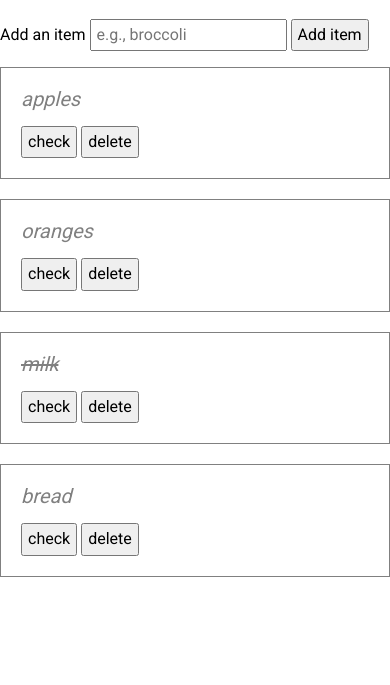
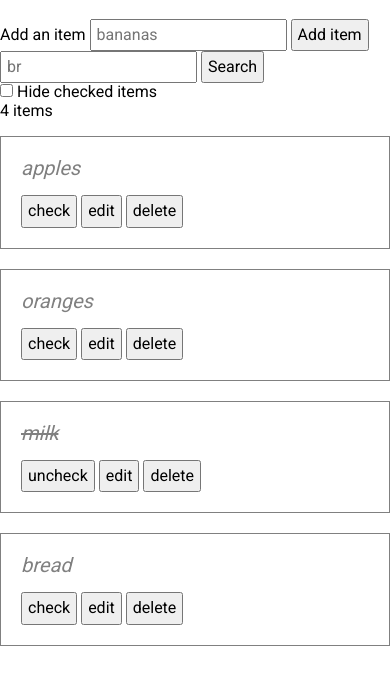
Before and after one commit to thinkful-ei23/shopping-solo-JeffMaxwell, a plain HTML site: page index.html in a window 390 px wide. Shown: the part 61-746 px from the top of the page. Drawn offline with nearby package versions, Linux system fonts and the light colour scheme.

Commit message:
updated files

```diff
--- a/index.css
+++ b/index.css
@@ -4,6 +4,11 @@
 
 body {
   font-family: 'Roboto', sans-serif;
+}
+
+input, output, button {
+  font: inherit;
+  display: inline-block;
 }
 
 button, input[type="text"] {
--- a/index.html
+++ b/index.html
@@ -13,8 +13,28 @@
         <h1>Shopping List</h1>
         <form id="js-shopping-list-form">
             <label for="shopping-list-entry">Add an item</label>
-            <input type="text" name="shopping-list-entry" class="js-shopping-list-entry" placeholder="e.g., broccoli">
+            <input type="text" name="shopping-list-entry" class="js-shopping-list-entry" placeholder="bananas">
             <button type="submit">Add item</button>
+        </form>
+        <form id="js-search-form">
+          <input
+            type="text"
+            name="query"
+            id="search-term"
+            placeholder='br'
+            class="js-search-term"
+          >
+          <button type="submit">Search</button>
+          <div class="form-group">
+            <input
+              type="checkbox"
+              name="toggle-checked"
+              id="toggle-checked"
+              class="js-toggle-checked"
+            >
+            <label for="toggle-checked">Hide checked items</label>
+          </div>
+          <output name="list-count" class="js-list-count"></output>
         </form>
         <ul class="shopping-list js-shopping-list">
         </ul>
--- a/index.js
+++ b/index.js
@@ -1,52 +1,141 @@
 'use strict';
 
-const STORE = [
-  {name: 'apples', checked: false},
-  {name: 'oranges', checked: false},
-  {name: 'milk', checked: true},
-  {name: 'bread', checked: false}
-];
+const STORE = {
+  items: [
+    {name: 'apples', checked: false, edited: false},
+    {name: 'oranges', checked: false, edited: false},
+    {name: 'milk', checked: true, edited: false},
+    {name: 'bread', checked: false, edited: false}
+  ],
+  hideCheckedItems: false,
+  searchTerm: null
+};
+
+//STORE EDITING
 
 
-function generateItemElement(item, itemIndex, template) {
-  return `
-    <li class="js-item-index-element" data-item-index="${itemIndex}">
-      <span class="shopping-item js-shopping-item ${item.checked ? 'shopping-item__checked' : ''}">${item.name}</span>
-      <div class="shopping-item-controls">
-        <button class="shopping-item-toggle js-item-toggle">
-            <span class="button-label">check</span>
-        </button>
-        <button class="shopping-item-delete js-item-delete">
-            <span class="button-label">delete</span>
-        </button>
-      </div>
-    </li>`;
+function addItemToShoppingList(itemName) {
+  console.log(`Adding "${itemName}" to shopping list`);
+  STORE.items.push({name: itemName, checked: false, edited: false});
 }
 
-
-function generateShoppingItemsString(shoppingList) {
-  console.log('Generating shopping list element');
-
-  const items = shoppingList.map((item, index) => generateItemElement(item, index));
-
-  return items.join('');
+function deleteItemFromShoppingList(itemIndex) {
+  STORE.items.splice(itemIndex, 1);
 }
 
+function editItem(itemIndex, editedName) {
+  const uneditedItem = STORE.items[itemIndex];
+  if (uneditedItem.name === editedName) {
+    console.error('Try something else!');
+    return;
+  }
+  STORE.items[itemIndex].name = editedName;
+  console.log(`Renamed ${uneditedItem.name} to ${editedName}`);
+
+}
+
+function toggleCheck() {
+  STORE.hideCheckedItems = !STORE.hideCheckedItems;
+}
+
+function toggleEditing(itemIndex) {
+  STORE.items.map((item, indx) => {
+    item.edited = (indx === itemIndex ? !item.edited : false );
+    console.log(`Edit toggled on item at index ${itemIndex}`);
+  });
+}
+
+function updateSearchTerm(word) {
+  STORE.searchTerm = word;
+}
+
+function toggleCheckedForListItem(itemIndex) {
+  console.log('Toggling checked property for item at index ' + itemIndex);
+  STORE.items[itemIndex].checked = !STORE.items[itemIndex].checked;
+}
+
+// DOM MANIPULATION
 
 function renderShoppingList() {
   // render the shopping list in the DOM
   console.log('`renderShoppingList` ran');
-  const shoppingListItemsString = generateShoppingItemsString(STORE);
+
+  const items = STORE.items.filter(toRenderOrNotToRender);
+  const shoppingListItemsString = generateShoppingItemsString(items);
+  const itemNoun = items.length === 1 ? 'item' : 'items';
+
+  // update the live region
+  $('.js-list-count').text(`${items.length} ${itemNoun}`);
+  // Render the list
+  $('.js-shopping-list').html(shoppingListItemsString);
+
 
   // insert that HTML into the DOM
   $('.js-shopping-list').html(shoppingListItemsString);
 }
 
+function toRenderOrNotToRender(item) {
+  const {hideCheckedItems, searchTerm} = STORE;
+  if (hideCheckedItems && item.checked) {
+    return false;
+  } if (searchTerm) {
+    return item.name.toLowerCase().indexOf(searchTerm.toLowerCase()) !== -1;
+  } else {
+    return true;
+  }
+}
 
-function addItemToShoppingList(itemName) {
-  console.log(`Adding "${itemName}" to shopping list`);
-  STORE.push({name: itemName, checked: false});
+function generateShoppingItemsString(shoppingList) {
+  console.log('Generating shopping list element');
+  const items = shoppingList.map((item, index) => generateItemElement(item, index));
+  return items.join('');
 }
+
+function generateItemElement(item, itemIndex, template) {
+  const checkButtonText = item.checked ? 'uncheck' : 'check';
+  let itemHTML = (
+    `<span class="shopping-item js-shopping-item ${item.checked ? 'shopping-item__checked' : ''}">${item.name}</span>
+      <div class="shopping-item-controls">
+        <button type='button' class="shopping-item-toggle js-toggle-checked">
+            <span class="button-label">${checkButtonText}</span>
+        </button>
+        <button type="button" class="shopping-item-edit js-toggle edit">
+          <span class="button-label">edit</span>
+        </button>
+        <button type="button" class="shopping-item-delete js-item-delete">
+            <span class="button-label">delete</span>
+        </button>
+      </div>`
+  );
+  if (item.edited) {
+    itemHTML = (
+      `<form id="js-edit-form">
+        <input
+          type="text"
+          id="name"
+          class="js-updated-name shopping-item"
+          name="name"
+          value="${item.name}"
+        />
+        <div class="shopping-item-controls">
+          <button type="button"class="shopping-item-cancel-edit js-toggle-edit">
+            <span class="button-label">cancel</span>
+          </button>
+          <button type="submit" class="shopping-item-save-edit js-save-edit">
+            <span class="button-label">save</span>
+          </button>
+        </div>
+      </form>`
+    );
+  }
+  return (
+    `<li class="js-item-index-element" data-item-index="${itemIndex}">
+      ${itemHTML}
+    </li>`
+  );
+}
+
+// EVENT HANDLING
 
 function handleNewItemSubmit() {
   $('#js-shopping-list-form').submit(function(event) {
@@ -59,11 +148,14 @@ function handleNewItemSubmit() {
   });
 }
 
-function toggleCheckedForListItem(itemIndex) {
-  console.log('Toggling checked property for item at index ' + itemIndex);
-  STORE[itemIndex].checked = !STORE[itemIndex].checked;
+function handleSearchSubmit() {
+  $('#js-search-form').on('submit', function(event) {
+    event.preventDefault();
+    const word = $('.js-search-term').val();
+    updateSearchTerm(word);
+    renderShoppingList();
+  });
 }
-
 
 function getItemIndexFromElement(item) {
   const itemIndexString = $(item)
@@ -73,7 +165,7 @@ function getItemIndexFromElement(item) {
 }
 
 function handleItemCheckClicked() {
-  $('.js-shopping-list').on('click', '.js-item-toggle', event => {
+  $('.js-shopping-list').on('click', '.js-toggle-checked', event => {
     console.log('`handleItemCheckClicked` ran');
     const itemIndex = getItemIndexFromElement(event.currentTarget);
     toggleCheckedForListItem(itemIndex);
@@ -81,18 +173,37 @@ function handleItemCheckClicked() {
   });
 }
 
-function deleteItemFromShoppingList(itemIndex) {
-  STORE.splice(itemIndex, 1);
+function handleToggleChecked() {
+  $('#js-search-form').on('change', '.js-toggle-checked', function(e) {
+    toggleCheck();
+    renderShoppingList();
+  });
 }
-// this function will be responsible for when users want to delete a shopping list
-// item
 
 function handleDeleteItemClicked() {
-
   $('.js-shopping-list').on('click', '.js-item-delete', event => {
     console.log('`handleDeleteItemClicked` ran');
     const itemIndex = getItemIndexFromElement(event.currentTarget);
     deleteItemFromShoppingList(itemIndex);
+    renderShoppingList();
+  });
+}
+
+function handleToggleItemEdit() {
+  $('.js-shopping-list').on('click', '.js-toggle-edit', function(event) {
+    const itemIndex = getItemIndexFromElement(event.currentTarget);
+    toggleEditing(itemIndex);
+    renderShoppingList();
+  });
+}
+
+function handleEditItemSubmit() {
+  $('.js-shopping-list').on('submit', '#js-edit-form', function(event) {
+    event.preventDefault();
+    const itemIndex = getItemIndexFromElement(event.currentTarget);
+    const updatedItemName = $('.js-updated-name').val();
+    editItem(itemIndex, updatedItemName);
+    toggleEditing(itemIndex);
     renderShoppingList();
   });
 }
@@ -106,6 +217,10 @@ function handleShoppingList() {
   handleNewItemSubmit();
   handleItemCheckClicked();
   handleDeleteItemClicked();
+  handleSearchSubmit();
+  handleToggleItemEdit();
+  handleEditItemSubmit();
+  handleToggleChecked();
 }
 
 // when the page loads, call `handleShoppingList`
```
